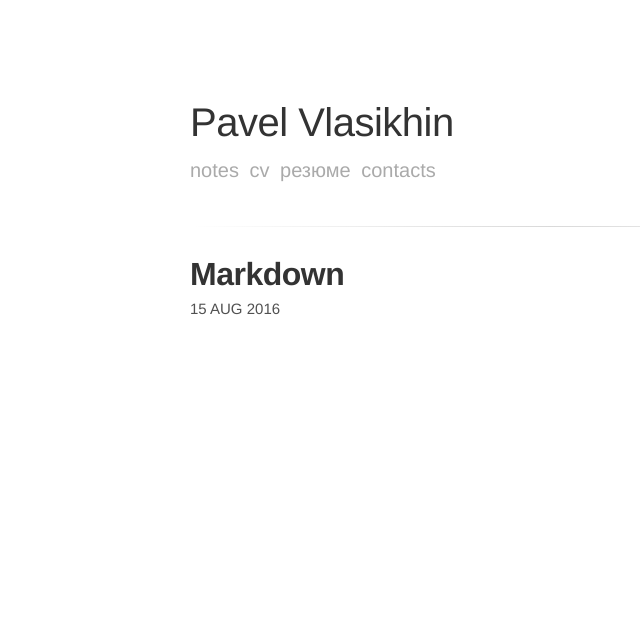
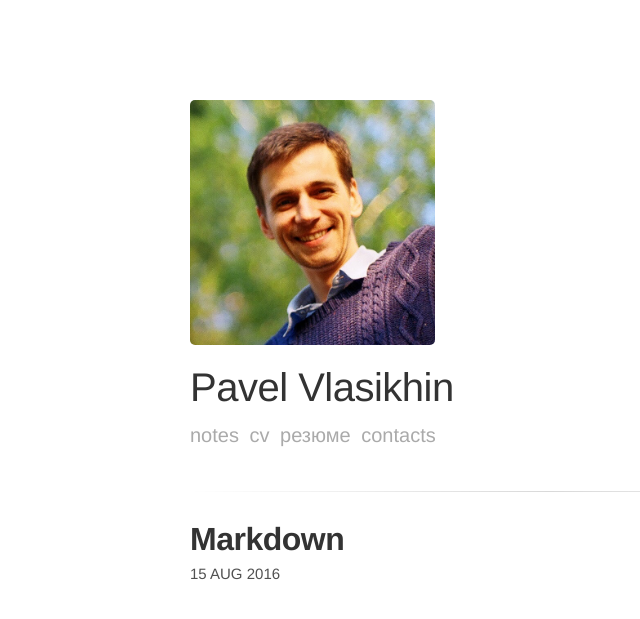
Before and after one commit to vlasikhin/vlasikhin.github.io, a Jekyll site: the page built from index.html, in a window 1280 px wide. Shown: the top 619 px of the page, without its empty margins (90-730 px from the left). Built offline with Jekyll 4.4.1, drawn with Linux system fonts in a browser that asks for light colours; nearby versions of some CDN libraries.

Commit message:
add profile photo

```diff
--- a/_layouts/page.html
+++ b/_layouts/page.html
@@ -2,6 +2,7 @@
 layout: default
 ---
 <header class="masthead">
+  <img class="profile", src="/images/profile.jpg">
   <h1 class="masthead-title">
     <a href="{{ site.baseurl }}/">{{ site.name }}</a>
   </h1>
--- a/_layouts/post.html
+++ b/_layouts/post.html
@@ -2,6 +2,7 @@
 layout: default
 ---
 <header class="masthead">
+  <img class="profile", src="/images/profile.jpg">
   <h1 class="masthead-title">
     <a href="{{ site.baseurl }}/">{{ site.name }}</a>
   </h1>
--- a/contacts.html
+++ b/contacts.html
@@ -2,6 +2,7 @@
 layout: default
 ---
 <header class="masthead">
+  <img class="profile", src="/images/profile.jpg">
 	<h1 class="masthead-title">
 		<a href="{{ site.baseurl }}/">{{ site.name }}</a>
 	</h1>
--- a/index.html
+++ b/index.html
@@ -3,6 +3,7 @@ layout: default
 ---
 <header class="masthead">
   <h1 class="masthead-title">
+    <img class="profile", src="/images/profile.jpg">
     <a href="{{ site.baseurl }}/">{{ site.name }}</a>
   </h1>
   <nav class="masthead-nav">
--- a/style.scss
+++ b/style.scss
@@ -384,6 +384,10 @@ tbody tr:nth-child(odd) th {
   color: #4C4C4C;
   }
 }
+.profile {
+  height: 245px;
+  width:245px;
+}
 
 .highlight .hll { background-color: #ffffcc }
 .highlight .c { color: #999988; font-style: italic } /* Comment */
```
Also changed, not shown: images/profile.jpg (added). Lines whose indentation alone changed are shown as unchanged.
